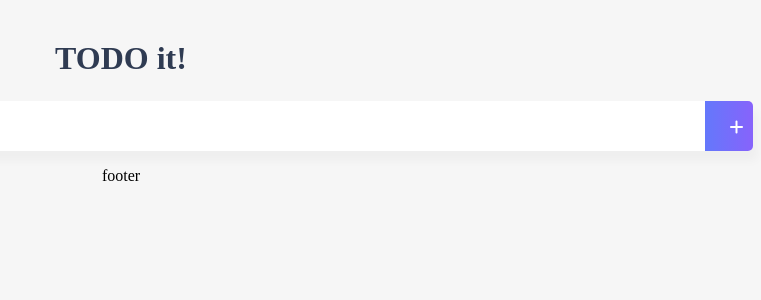
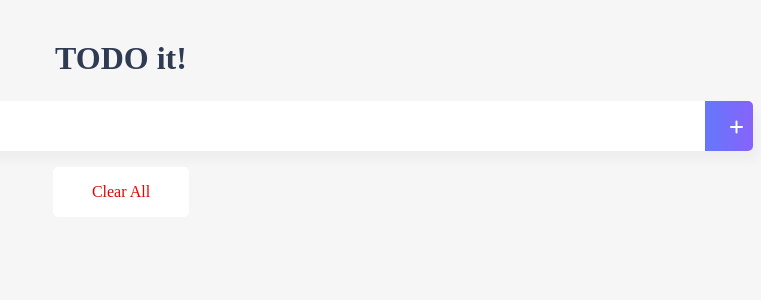
Before and after one commit to mattkimm/vue_todolist, a Vue app: page / in a window 1280 px wide. Shown: the top 300 px of the page, without its empty margins (519-1280 px from the left). Built offline with nearby package versions, Linux system fonts and the light colour scheme.

Commit message:
methods added&modifed

```diff
--- a/src/components/TodoFooter.vue
+++ b/src/components/TodoFooter.vue
@@ -1,13 +1,32 @@
 <template>
-  <div>footer</div>
+  <div class="clearAllContainer">
+    <span v-on:click="clearTodo" class="clearAllBtn">Clear All</span>
+  </div>
 </template>
 
 <script>
 export default {
-
+  methods : {
+    clearTodo : function(){
+      localStorage.clear();
+    }
+  }
 }
 </script>
 
-<style>
+<style scoped>
+.clearAllContainer {
+  width : 8.5rem;
+  height : 50px;
+  line-height : 50px;
+  background-color : white;
+  border-radius : 5px;
+  margin : 0 auto;
+}
+
+.clearAllBtn {
+  color : #e20303;
+  display : block;
+}
 
 </style>
--- a/src/components/TodoInput.vue
+++ b/src/components/TodoInput.vue
@@ -17,8 +17,11 @@
   },
   methods : {
     addTodo : function(){
-      localStorage.setItem(this.newTodoItem, this.newTodoItem);
-      this.clearInput();
+      if(this.newTodoItem !=='') {
+        var obj = {completed : false, item : this.newTodoItem};
+        localStorage.setItem(this.newTodoItem, JSON.stringify(obj));
+        this.clearInput();
+      }
     },
     clearInput : function(){
       this.newTodoItem = '';
--- a/src/components/TodoList.vue
+++ b/src/components/TodoList.vue
@@ -2,7 +2,8 @@
   <div>
      <ul>
        <li v-for="(todoItem, index) in todoItems" v-bind:key="todoItem" class="shadow">
-         {{todoItem}}
+         <i class="checkBtn fas fa-check" v-bind:class="{checkBtnCompleted : todoItem.completed}" v-on:click="toggleComplete(todoItem,index)" ></i>
+         <span v-bind:class="{textCompleted : todoItem.completed}">{{todoItem.item}}</span>
          <span class="removeBtn" v-on:click="removeTodo(todoItem, index)">
             <i class="fas fa-trash-alt"></i>
          </span>
@@ -18,29 +19,35 @@
       todoItems : [],
     }
   },
-  //vue lifecycle : vue instance-> mounted-> updated-> destroyed (총 10개 정도)
+
   created : function(){
     if(localStorage.length > 0 ){
       for(var i=0; i < localStorage.length; i++){
         if(localStorage.key(i) !== 'loglevel:webpack-dev-server'){
-          console.log(localStorage.key(i))
-            this.todoItems.push(localStorage.key(i));
+            //console.log(localStorage.key(i))
+            //this.todoItems.push(localStorage.key(i));
+            //localStorage.getItem(localStorage(i));
+            this.todoItems.push(JSON.parse(localStorage.getItem(localStorage.key(i))));
         }
-
       }
     }
   },
   methods : {
     removeTodo : function(todoItem, index){
-      console.log(todoItem, index);
+      //console.log(todoItem, index);
       localStorage.removeItem(todoItem);
       this.todoItems.splice(index, 1);
-    }
+    },
+    toggleComplete : function(todoItem, ){
+      todoItem.completed = !todoItem.completed;
+      localStorage.removeItem(todoItem.item);
+      localStorage.setItem(todoItem.item, JSON.stringify(todoItem));
+    },
   }
 }
 </script>
 
-<style>
+<style scoped>
 ul {
   list-style-type : none;
   padding-left : 0px;
```
